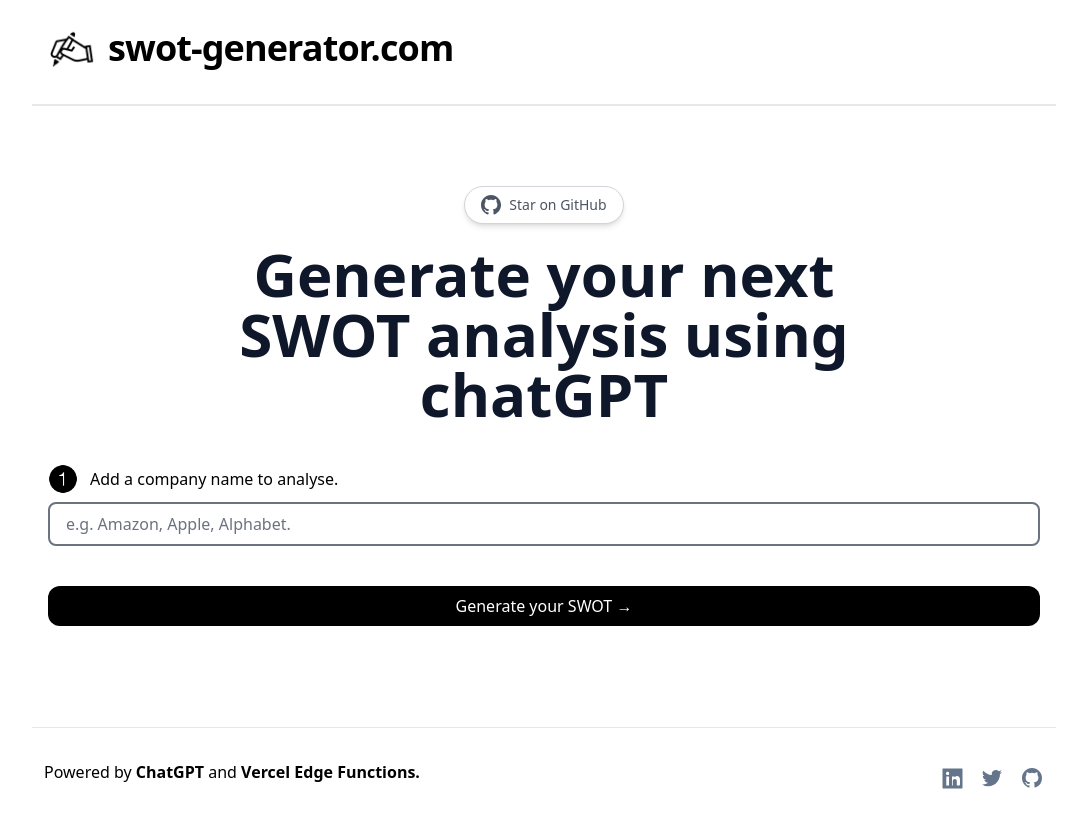
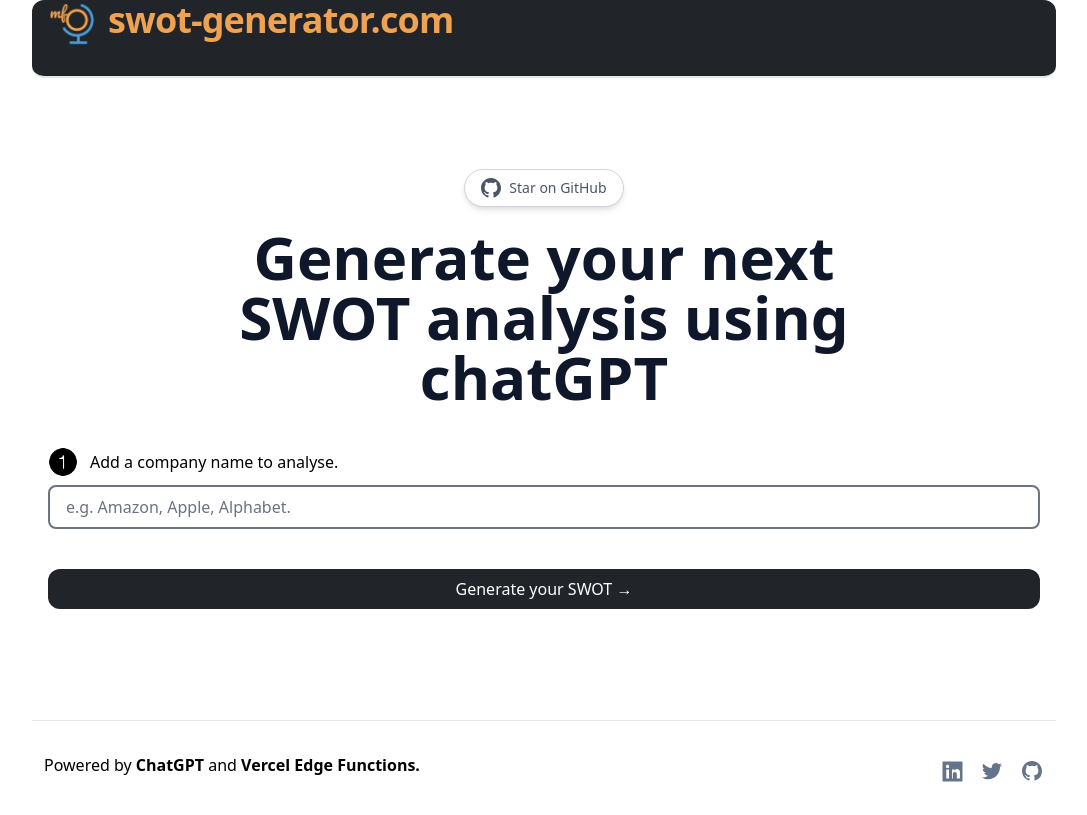
Before and after one commit to Nutlope/twitterbio, a Next.js app: page / in a window 1280 px wide. Shown: the whole page, without its empty margins (96-1183 px from the left). Built offline with nearby package versions, Linux system fonts and the light colour scheme.

Commit message:
new logo

```diff
--- a/components/Header.tsx
+++ b/components/Header.tsx
@@ -2,17 +2,29 @@
 import Link from "next/link";
 
 export default function Header() {
+  const headerStyle = {
+    backgroundColor: "#212529",
+  };
+  const titleStyle = {
+    color: "#efa251",
+  };
   return (
-    <header className="flex justify-between items-center w-full mt-5 border-b-2 pb-7 sm:px-4 px-2">
+    <header
+      style={headerStyle}
+      className="flex justify-between items-center w-full border-b-2 pb-7 sm:px-4 px-2 rounded-xl"
+    >
       <Link href="/" className="flex space-x-3">
         <Image
           alt="header text"
-          src="/writingIcon.png"
+          src="/logo.png"
           className="sm:w-12 sm:h-12 w-8 h-8"
           width={32}
           height={32}
         />
-        <h1 className="sm:text-4xl text-2xl font-bold ml-2 tracking-tight">
+        <h1
+          style={titleStyle}
+          className="sm:text-4xl text-2xl font-bold ml-2 tracking-tight"
+        >
           swot-generator.com
         </h1>
       </Link>
--- a/pages/index.tsx
+++ b/pages/index.tsx
@@ -77,16 +77,19 @@
   const threatsStyle = {
     backgroundColor: "#f07972",
   };
+  const headerStyle = {
+    backgroundColor: "#212529",
+  };
 
   return (
-    <div className="flex max-w-5xl mx-auto flex-col items-center justify-center py-2 min-h-screen">
+    <div className="flex max-w-5xl mx-auto flex-col items-center justify-center min-h-screen">
       <Head>
         <title>SWOT Generator</title>
         <link rel="icon" href="/favicon.ico" />
       </Head>
 
       <Header />
-      <main className="flex flex-1 w-full flex-col items-center justify-center text-center px-4 mt-12 sm:mt-20">
+      <main className="flex flex-1 w-full flex-col items-center justify-center text-center px-4 mt-8 sm:mt-20">
         <a
           className="flex max-w-fit items-center justify-center space-x-2 rounded-full border border-gray-300 bg-white px-4 py-2 text-sm text-gray-600 shadow-md transition-colors hover:bg-gray-100 mb-5"
           href="https://github.com/mflodmark/swot-generator"
@@ -114,6 +117,7 @@
           />
           {!loading && (
             <button
+              style={headerStyle}
               className="bg-black rounded-xl text-white font-medium px-4 py-2 sm:mt-10 mt-8 hover:bg-black/80 w-full"
               onClick={(e) => generateSWOT(e)}
             >
```
Also changed, not shown: public/logo.png (added), public/writingIcon.png (deleted).
